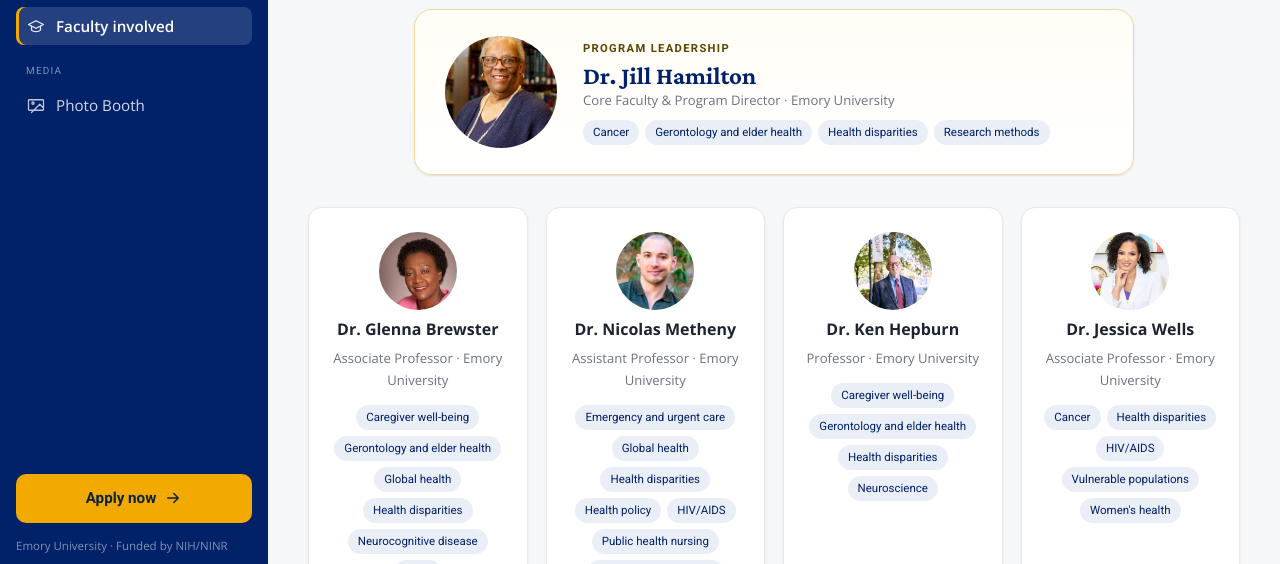
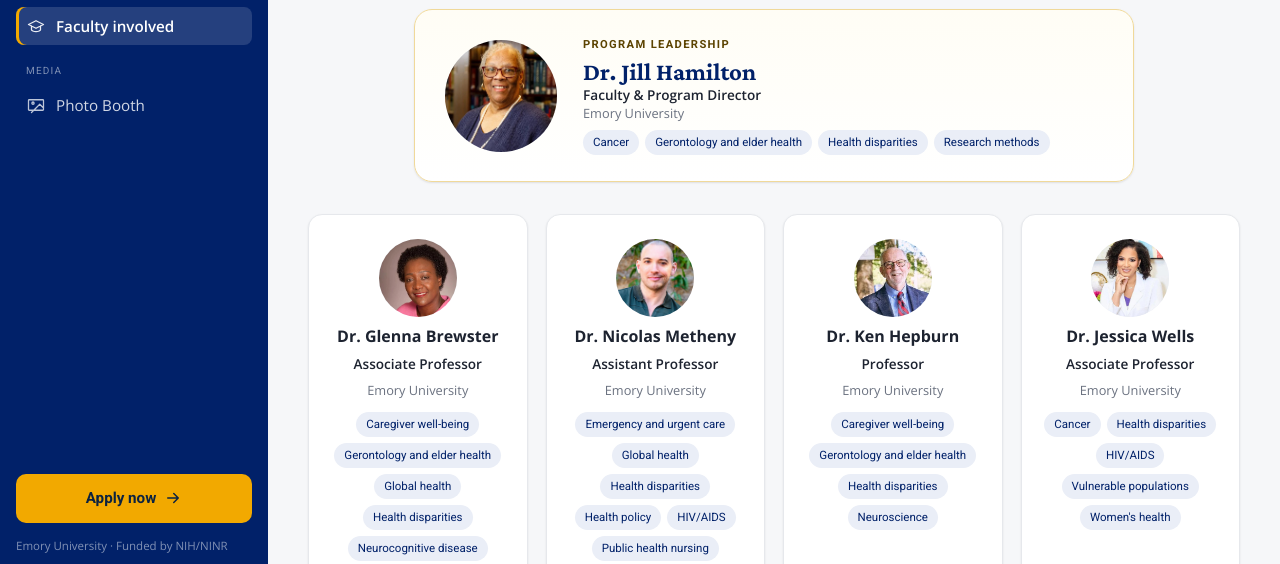
Before and after one commit to rkbemory/sdoh-art-fellowship, a plain HTML site: page index.html in a window 1280 px wide. Both pictures are taken after a click on the button "Faculty involved". Shown: the part 226-790 px from the top of the page. Drawn offline with nearby package versions, Linux system fonts and the light colour scheme.

Commit message:
Faculty photo and layout refinements
- Dr. Hamilton: center photo crop; title now Faculty & Program Director.
- Designation and affiliation on separate lines.
- Per-person photo zoom: Jacob Kariuki out, Ken Hepburn in and centered.

Co-Authored-By: Claude Fable 5 <noreply@anthropic.com>

```diff
--- a/assets/css/styles.css
+++ b/assets/css/styles.css
@@ -185,6 +185,9 @@ img { max-width: 100%; display: block; }
   font-family: var(--ui); font-weight: 700; flex-shrink: 0; overflow: hidden;
 }
 .avatar img { width: 100%; height: 100%; object-fit: cover; object-position: center 22%; }
+.core-card .avatar img { object-position: center 10%; }
+[data-fid="ken-hepburn"] .avatar img { transform: scale(1.9); transform-origin: center 48%; }
+[data-fid="jacob-kariuki"] .avatar img { transform: scale(0.84); }
 .avatar.sm { width: 36px; height: 36px; font-size: .78rem; }
 .avatar.md { width: 50px; height: 50px; font-size: .92rem; }
 .avatar.fac { width: 78px; height: 78px; font-size: 1.4rem; }
@@ -255,7 +258,8 @@ img { max-width: 100%; display: block; }
 }
 .fac-card:hover { transform: translateY(-3px); box-shadow: var(--shadow); }
 .fac-name { font-weight: 700; color: var(--ink); font-size: 1rem; line-height: 1.25; }
-.fac-sub { font-size: .82rem; color: var(--muted); }
+.fac-desg { font-size: .85rem; color: var(--ink); font-weight: 600; line-height: 1.3; }
+.fac-inst { font-size: .8rem; color: var(--muted); line-height: 1.3; margin-top: 1px; }
 .fac-tags { display: flex; flex-wrap: wrap; gap: 6px; justify-content: center; margin-top: 4px; }
 .core-card .fac-tags { justify-content: flex-start; margin-top: 8px; }
 .fac-tags .tag { font-family: var(--ui); font-size: .72rem; background: var(--tint); color: var(--navy); border-radius: 20px; padding: 3px 10px; }
--- a/assets/js/app.js
+++ b/assets/js/app.js
@@ -178,21 +178,23 @@ function renderFaculty() {
   const mentors = fac.filter(f => f.role !== 'core');
 
   const coreCard = f => `
-    <article class="fac-card core-card">
+    <article class="fac-card core-card" data-fid="${escapeHtml(f.id)}">
       ${avatar(f, 'core')}
       <div class="core-info">
         <div class="core-eyebrow">Program leadership</div>
         <div class="core-name">${escapeHtml(f.name)}</div>
-        <div class="fac-sub">${escapeHtml(f.title || 'Faculty Mentor')} · ${escapeHtml(f.institute || 'Emory University')}</div>
+        <div class="fac-desg">${escapeHtml(f.title || 'Faculty Mentor')}</div>
+        <div class="fac-inst">${escapeHtml(f.institute || 'Emory University')}</div>
         ${facTags(f)}
       </div>
     </article>`;
 
   const mentorCard = f => `
-    <article class="fac-card">
+    <article class="fac-card" data-fid="${escapeHtml(f.id)}">
       ${avatar(f, 'fac')}
       <div class="fac-name">${escapeHtml(f.name)}</div>
-      <div class="fac-sub">${escapeHtml(f.title || 'Faculty Mentor')} · ${escapeHtml(f.institute || 'Emory University')}</div>
+      <div class="fac-desg">${escapeHtml(f.title || 'Faculty Mentor')}</div>
+      <div class="fac-inst">${escapeHtml(f.institute || 'Emory University')}</div>
       ${facTags(f)}
     </article>`;
 
--- a/data/faculty.json
+++ b/data/faculty.json
@@ -1,6 +1,6 @@
 {
   "faculty": [
-    { "id": "jill-hamilton", "name": "Dr. Jill Hamilton", "title": "Core Faculty & Program Director", "role": "core", "institute": "Emory University", "areaOfResearch": "Cancer; Gerontology and elder health; Health disparities; Research methods", "linkedin": "", "bio": "Dr. Hamilton leads the SDOH ART Fellowship, guiding the program's curriculum, mentorship model, and vision for advancing health equity research.", "photo": "assets/img/faculty/jill-hamilton.png" },
+    { "id": "jill-hamilton", "name": "Dr. Jill Hamilton", "title": "Faculty & Program Director", "role": "core", "institute": "Emory University", "areaOfResearch": "Cancer; Gerontology and elder health; Health disparities; Research methods", "linkedin": "", "bio": "Dr. Hamilton leads the SDOH ART Fellowship, guiding the program's curriculum, mentorship model, and vision for advancing health equity research.", "photo": "assets/img/faculty/jill-hamilton.png" },
     { "id": "glenna-brewster", "name": "Dr. Glenna Brewster", "title": "Associate Professor", "role": "mentor", "institute": "Emory University", "areaOfResearch": "Caregiver well-being; Gerontology and elder health; Global health; Health disparities; Neurocognitive disease; Sleep", "linkedin": "", "bio": "", "photo": "assets/img/faculty/glenna-brewster.jpeg" },
     { "id": "nicolas-metheny", "name": "Dr. Nicolas Metheny", "title": "Assistant Professor", "role": "mentor", "institute": "Emory University", "areaOfResearch": "Emergency and urgent care; Global health; Health disparities; Health policy; HIV/AIDS; Public health nursing; Vulnerable populations", "linkedin": "", "bio": "", "photo": "assets/img/faculty/nicolas-metheny.jpg" },
     { "id": "ken-hepburn", "name": "Dr. Ken Hepburn", "title": "Professor", "role": "mentor", "institute": "Emory University", "areaOfResearch": "Caregiver well-being; Gerontology and elder health; Health disparities; Neuroscience", "linkedin": "", "bio": "", "photo": "assets/img/faculty/ken-hepburn.jpg" },
```
